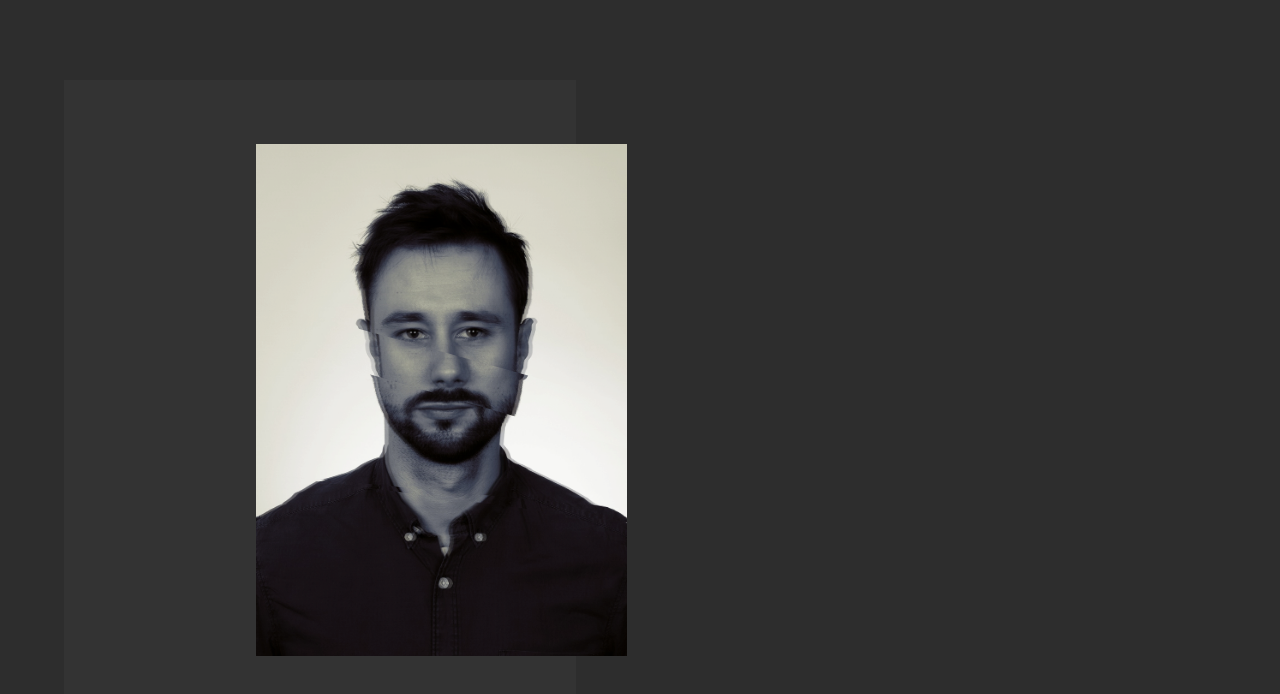
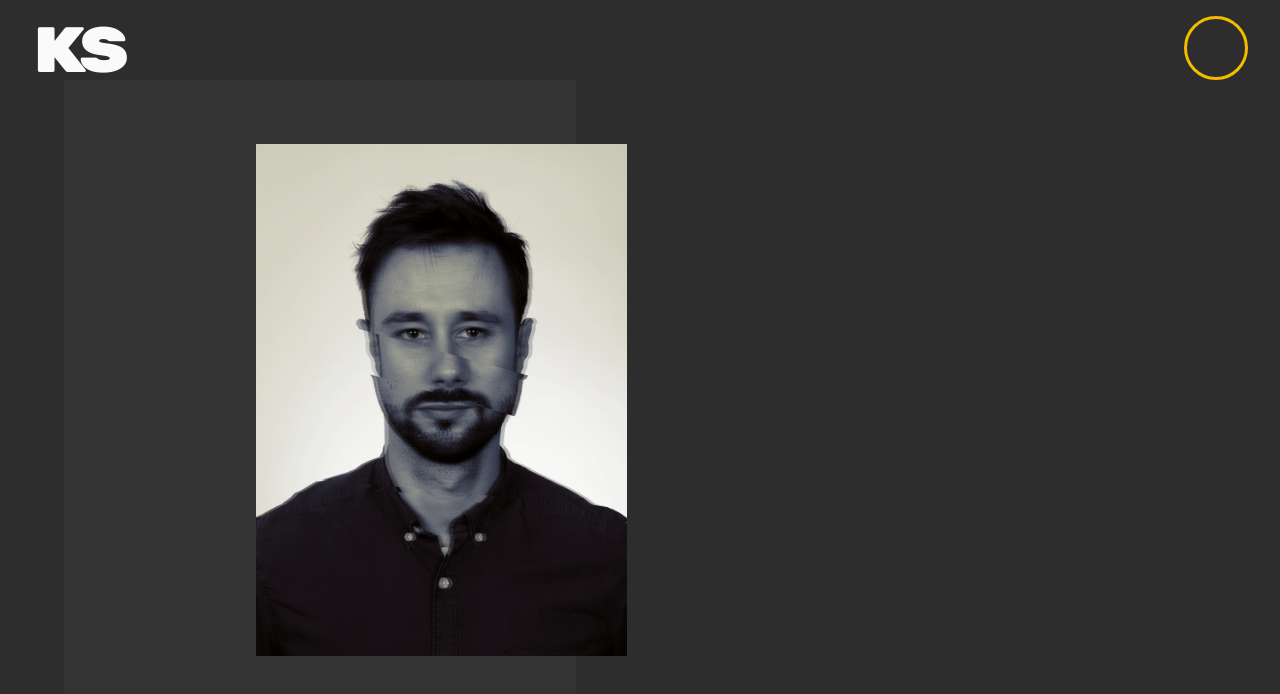
Before and after one commit to kubasulek2/home-website, a website: page src/about.html in a window 1280 px wide. Drawn offline with nearby package versions, Linux system fonts and the light colour scheme; files that its build step writes are made by us from their sources.

Commit message:
menu in progress

```diff
--- a/src/about.html
+++ b/src/about.html
@@ -31,8 +31,14 @@
 			</div>
 	</div>
 	<header>
-		<div class="logo"></div>
-		<nav><div id="menu"></div></nav>
+		<div class="logo-nav"><a href="index.html">KS</a></div>
+		<nav>
+			<div id="menu">
+				<div class="bar"></div>
+				<div class="bar"></div>
+				<div class="bar"></div>
+			</div>
+	</nav>
 	</header>
 	<main id='about'></main>
 	<aside class="panel-container">
--- a/src/sass/base/_all.scss
+++ b/src/sass/base/_all.scss
@@ -12,10 +12,15 @@ body {
 body {
   position: relative;
   background: $base-background;
-  display: flex;
-  font-family: Arial, Helvetica, sans-serif;
+	display: flex;
+	justify-content: center;
+  //font-family: Arial, Helvetica, sans-serif;
   color: $base-white;
   overflow: hidden;
+}
+a {
+  color: inherit;
+  text-decoration: inherit;
 }
 .hide{
 	display: none;
@@ -25,7 +30,7 @@ body {
 }
 
 .glimpse {
-	z-index: 2;
+	z-index: 5;
 	position: absolute;
   width: 100%;
   height: 100%;
@@ -67,9 +72,29 @@ body {
 header{
 	display: flex;
 	width: 100%;
+	padding: 1rem 2rem;
 	position: fixed;
-	justify-content: space-around;
-	z-index: 1;
+	justify-content: space-between;
+	z-index: 2;
 	top: 0;
-	left: 0
+	left: 0;
+	font-size: 4em;
 }
+header .logo-nav {
+	font-family: 'Rubik Mono One', sans-serif;
+	letter-spacing: -.15em;
+	color: $base-white;
+	cursor: pointer;
+	transition: all .5s;
+	&:hover{
+		transform: scale(1.1);
+		color: $base-yellow;
+	}
+}
+header #menu{
+	width: 1em;
+	height: 1em;
+	border-radius: 50%;
+	border: solid .05em $base-yellow;
+	position: relative;
+}
```
Also changed, not shown: public/about.html (+8 -2 lines), public/css/main.css, 1 other file.
